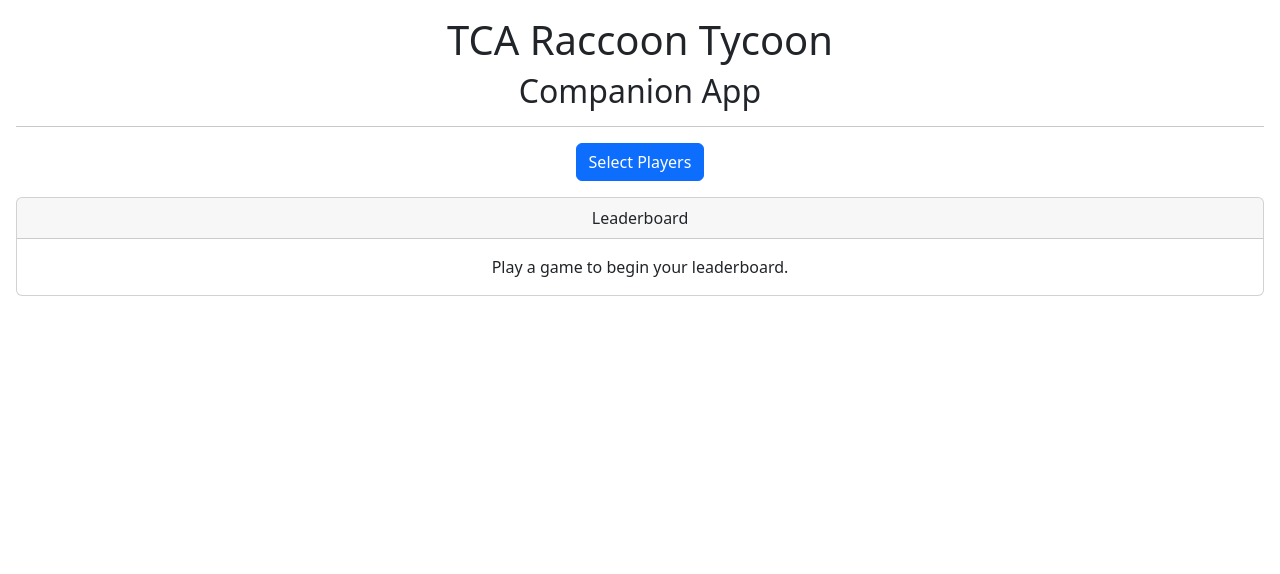
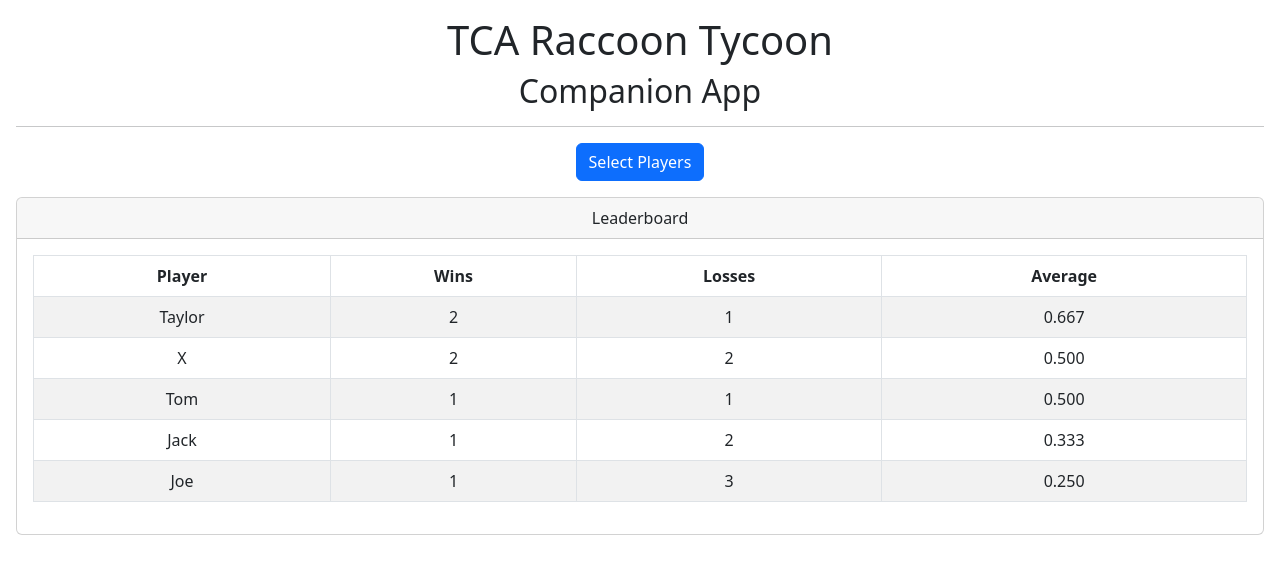
Before and after one commit to 2023-spring-adv-fe-tuth/tca-raccoon-tycoon, a React (Create React App) app in the folder raccoon-tycoon-app/: page / in a window 1280 px wide. Shown: the top 574 px of the page. Built offline with nearby package versions, Linux system fonts and the light colour scheme.

Commit message:
Got leaderboard working
Week 07 Thu meeting recording for details

```diff
--- a/raccoon-tycoon-app/src/App.tsx
+++ b/raccoon-tycoon-app/src/App.tsx
@@ -1,16 +1,64 @@
-import React from 'react';
-import logo from './logo.svg';
 import './App.css';
 import 'bootstrap/dist/css/bootstrap.min.css';
 
 import { Home } from './Home';
 import { Setup } from './Setup';
 import { Finish } from './Finish';
+import { GameResult, CalculateLeaderboardFunc, calculateLeaderboard } from './front-end-model';
 
 import { HashRouter, Routes, Route } from 'react-router-dom';
+import { useState } from 'react';
+
+const hardcodedGameResults: GameResult[] = [
+  {
+      winner: "Tom"
+      , players: ["Tom", "Taylor"]
+      , start: "2023-03-22T20:40:00.000Z"
+      , end: "2023-03-22T20:45:30.000Z"
+  }
+  , {
+      winner: "Taylor"
+      , players: ["Jack", "Taylor"]
+      , start: "2023-03-22T20:40:00.000Z"
+      , end: "2023-03-22T20:42:00.000Z"
+  }
+  , {
+      winner: "Taylor"
+      , players: ["Tom", "Taylor", "Jack"]
+      , start: "2023-03-22T20:40:00.000Z"
+      , end: "2023-03-22T20:47:00.000Z"
+  }
+  , {
+      winner: "X"
+      , players: ["X", "Joe"]
+      , start: "2023-03-22T20:40:00.000Z"
+      , end: "2023-03-22T20:41:48.000Z"
+  }
+  , {
+      winner: "X"
+      , players: ["X", "Joe"]
+      , start: "2023-03-22T20:40:00.000Z"
+      , end: "2023-03-22T20:50:00.000Z"
+  }
+  , {
+      winner: "Joe"
+      , players: ["X", "Joe"]
+      , start: "2023-03-22T20:40:00.000Z"
+      , end: "2023-03-22T20:43:12.000Z"
+  }
+  , {
+      winner: "Jack"
+      , players: ["X", "Joe", "Jack"]
+      , start: "2023-03-22T20:40:00.000Z"
+      , end: "2023-03-22T20:47:13.000Z"
+  }
+];
 
 
-function App() {
+const App = () => {
+
+  const [results, setGameResults] = useState(hardcodedGameResults);
+
   return (
     <div className="App m-3">
       <h1>
@@ -22,7 +70,14 @@ function App() {
       <hr />
       <HashRouter>
         <Routes>
-          <Route path="/" element={<Home />} />
+          <Route
+            path="/"
+            element={
+              <Home
+                leaderboardData={calculateLeaderboard(results)}
+              />
+            }
+          />
           <Route path="/setup" element={<Setup />} />
           <Route path="/finish" element={<Finish />} />
         </Routes>
--- a/raccoon-tycoon-app/src/Home.tsx
+++ b/raccoon-tycoon-app/src/Home.tsx
@@ -1,8 +1,16 @@
 import Button from 'react-bootstrap/Button';
 import Card from 'react-bootstrap/Card';
+import Table from 'react-bootstrap/Table';
 import { useNavigate } from 'react-router-dom';
+import { LeaderboardPlayer } from './front-end-model';
 
-export const Home = () => {
+interface HomeProps {
+    leaderboardData: LeaderboardPlayer[];
+};
+
+export const Home: React.FC<HomeProps> = ({leaderboardData}) => {
+
+    console.log(leaderboardData);
 
     const nav = useNavigate();
 
@@ -14,12 +22,40 @@ export const Home = () => {
         >
             Select Players
         </Button>{' '}
-        <Card className="mt-3">
+        <Card className="mt-3 overflow-hidden">
             <Card.Header>
                 Leaderboard
             </Card.Header>
             <Card.Body>
-                Play a game to begin your leaderboard.
+                {
+                    leaderboardData.length == 0 &&
+                    <p>Play a game to begin your leaderboard.</p>
+                }
+                {
+                    leaderboardData.length > 0 &&
+                    <Table striped bordered>
+                        <thead>
+                            <tr>
+                                <th>Player</th>
+                                <th>Wins</th>
+                                <th>Losses</th>
+                                <th>Average</th>
+                            </tr>
+                        </thead>
+                        <tbody>
+                            {
+                            leaderboardData.map(x => (
+                                    <tr>
+                                        <td>{x.name}</td>
+                                        <td>{x.wins}</td>
+                                        <td>{x.losses}</td>
+                                        <td>{x.avg}</td>
+                                    </tr>
+                                ))
+                            }
+                        </tbody>
+                  </Table>
+                }
             </Card.Body>
         </Card>
         </>
--- /dev/null
+++ b/raccoon-tycoon-app/src/front-end-model.ts
@@ -0,0 +1,123 @@
+//
+// Interfaces and function types...
+//
+export interface GameResult {
+    winner: string;
+    players: string[];
+
+    start: string;
+    end: string;
+};
+
+export interface LeaderboardPlayer {
+    name: string;
+    wins: number;
+    losses: number;
+    avg: string;
+};
+
+export type GetPreviousPlayersFunc = (results: GameResult[]) => string[];
+export type CalculateLeaderboardFunc = (results: GameResult[]) => LeaderboardPlayer[];
+
+
+//
+// Default function implementations...
+//
+export const getPreviousPlayers: GetPreviousPlayersFunc = (grs) => {
+
+    // const allPreviousPlayers = grs.map(x => x.players);
+    const allPreviousPlayers = grs.flatMap(x => x.players);
+
+    return [
+        ...new Set(allPreviousPlayers)
+    ].sort();
+};
+
+export const calculateLeaderboard: CalculateLeaderboardFunc = (results) => {
+
+    const gameResultsGroupedByPlayer = getPreviousPlayers(results).reduce(
+        (acc, x) => acc.set(
+            x
+            , results.filter(y => y.players.includes(x))
+        )
+        , new Map<string, GameResult[]>()
+    );
+
+    return [...gameResultsGroupedByPlayer]
+
+        // First object with names game counts and wins...
+        .map(x => ({
+            name: x[0]
+            , totalGames: x[1].length
+            , wins: x[1].filter(y => y.winner === x[0]).length
+        }))
+
+        /// Now use wins and total games to get avg and losses
+        .map(x => ({
+            name: x.name
+            , wins: x.wins
+            , losses: x.totalGames - x.wins
+            , avg: x.wins / x.totalGames
+        }))
+
+        // Sort order, with tie breaks that include number of games played
+        .sort(
+            (a, b) => (a.avg * 1000 + a.wins + a.losses) > (b.avg * 1000 + b.wins + b.losses) ? -1 : 1
+        )
+
+        // Turn the avg into a 3 digit string.
+        .map(x => ({
+            ...x
+            , avg: x.avg.toFixed(3)
+        }))
+    ;
+};
+
+export const getGameDuration =
+    (result: GameResult) =>
+        new Date(result.end).getTime() - new Date(result.start).getTime()
+;
+
+export const getShortestGameDuration = (results: GameResult[]) => Math.min(
+    ...results.map(x => getGameDuration(x))
+);
+
+export const getLongestGameDuration = (results: GameResult[]) => Math.max(
+    ...results.map(x => getGameDuration(x))
+);
+
+export const getAverageGameDuration = (results: GameResult[]) => {
+    const sum = results.reduce(
+        (acc, x) => acc + getGameDuration(x)
+        , 0
+    );
+
+    return results.length > 0
+        ? sum / results.length
+        : 0
+    ;//2
+};
+
+export const getAverageGameDurationByPlayerCount = (results: GameResult[]) => {
+
+    const grouped = results.reduce(
+        (acc, x) => acc.set(
+            x.players.length
+            , [
+                ...(acc.get(x.players.length) ?? [])
+                , x
+            ]
+        )
+        , new Map<number, GameResult[]>()
+    );
+
+    return [...grouped]
+        .map(x => ({
+            playerCount: x[0]
+            , avgGameDuration: getAverageGameDuration(x[1])
+        }))
+        .sort(
+            (a, b) => a.playerCount < b.playerCount ? -1 : 1
+        )
+    ;
+};
--- a/raccoon-tycoon-app/tsconfig.json
+++ b/raccoon-tycoon-app/tsconfig.json
@@ -1,6 +1,6 @@
 {
   "compilerOptions": {
-    "target": "es5",
+    "target": "es2015",
     "lib": [
       "dom",
       "dom.iterable",
```
